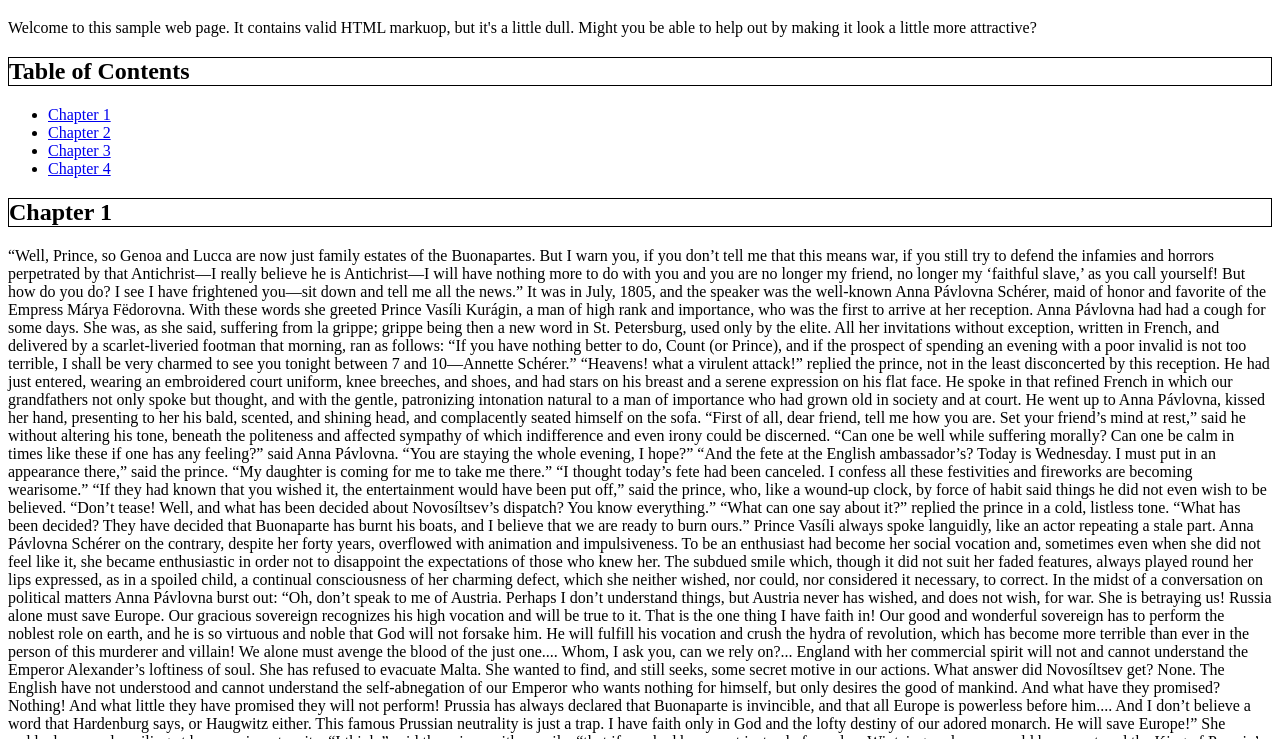
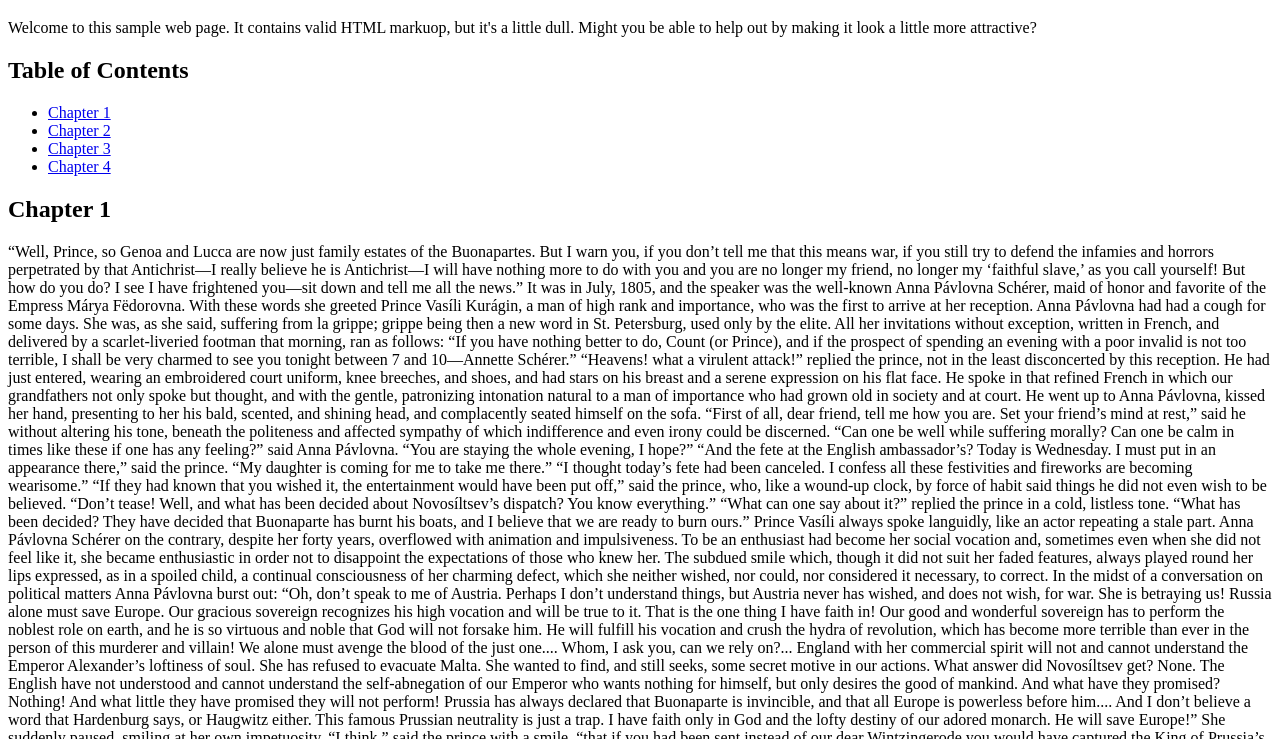
Before and after one commit to AntoinetteW/ent-ds-del-4-3-introduction-to-css-ds-deloitte-03192019, a plain HTML site: page index.html in a window 1280 px wide. Shown: the part 61-800 px from the top of the page. Drawn offline with Linux system fonts and the light colour scheme.

Commit message:
Remove example style

```diff
--- a/styles.css
+++ b/styles.css
@@ -4,7 +4,3 @@ h1 {
     color: blue;
   }
 */
-
-h2 {
-    border: 1px solid;
-  }
```
